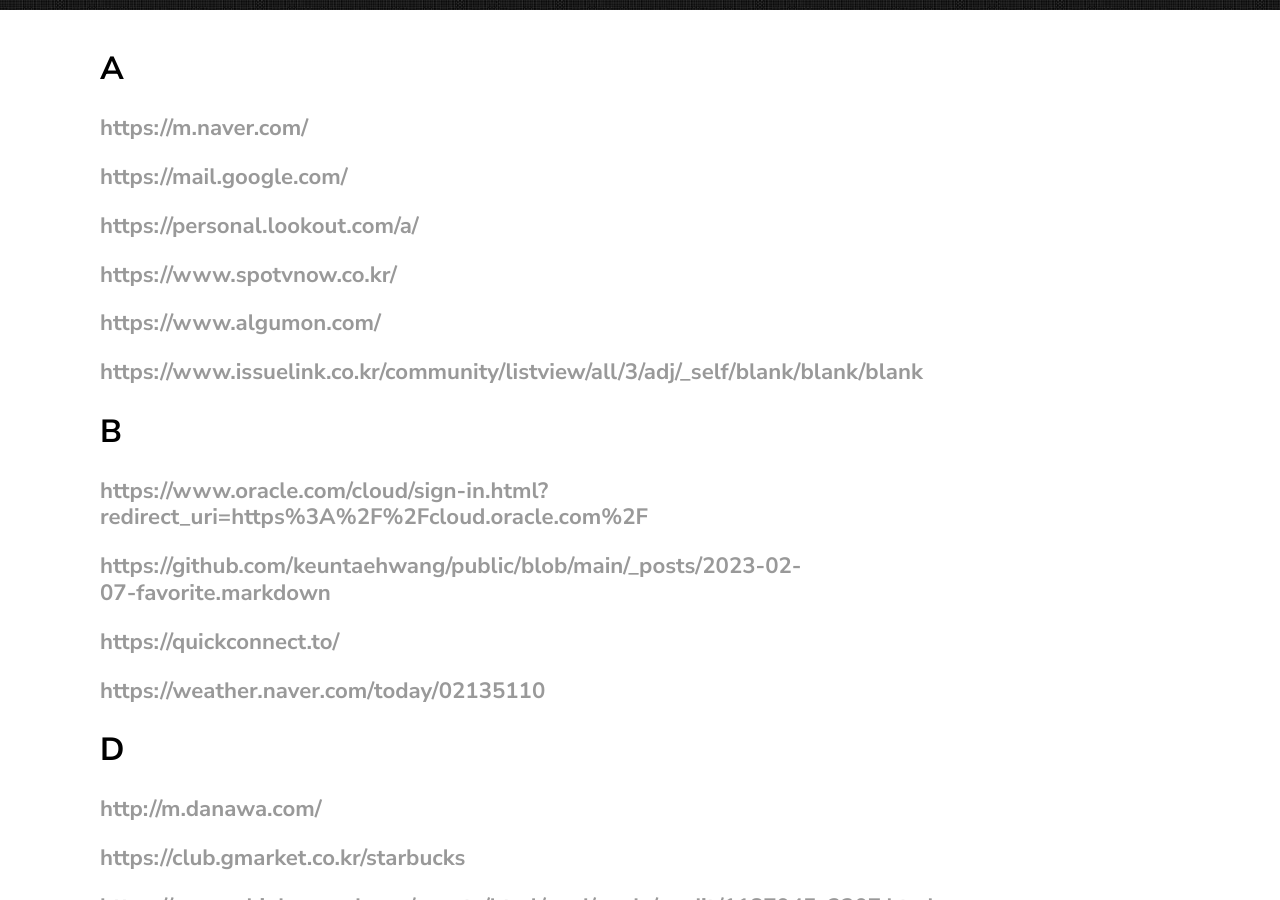
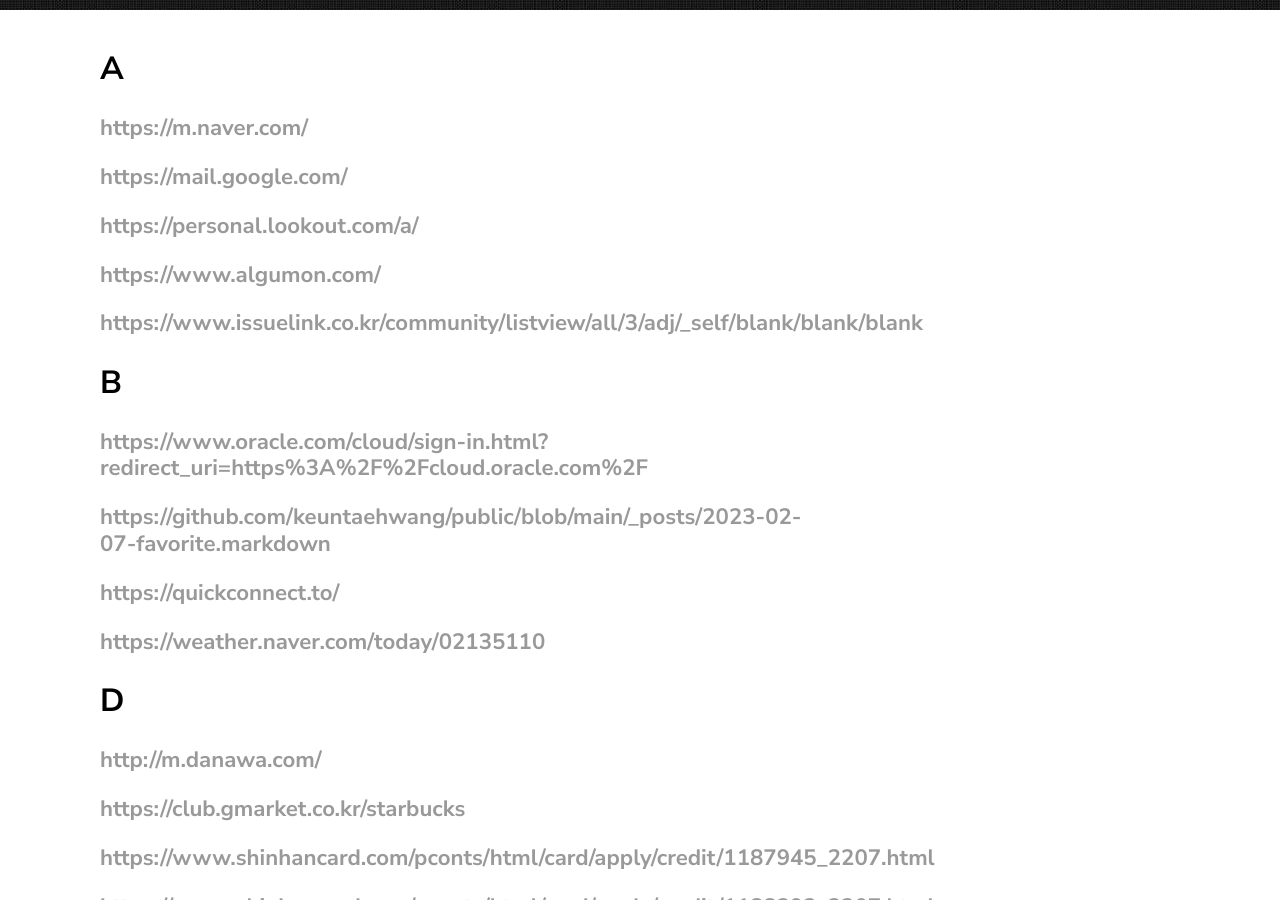
Before and after one commit to keuntaehwang/public, a Jekyll site: the page built from _posts/2023-02-07-favorite.markdown, in a window 1280 px wide and 900 px high, scrolled down 461 px. Built offline with Jekyll 4.4.1, drawn with Linux system fonts in a browser that asks for light colours.

Commit message:
Update 2023-02-07-favorite.markdown

```diff
--- a/_posts/2023-02-07-favorite.markdown
+++ b/_posts/2023-02-07-favorite.markdown
@@ -9,7 +9,6 @@ categories: NONE
 ### <https://m.naver.com/>
 ### <https://mail.google.com/>
 ### <https://personal.lookout.com/a/>
-### <https://www.spotvnow.co.kr/>
 ### <https://www.algumon.com/>
 ### <https://www.issuelink.co.kr/community/listview/all/3/adj/_self/blank/blank/blank>
 
```
